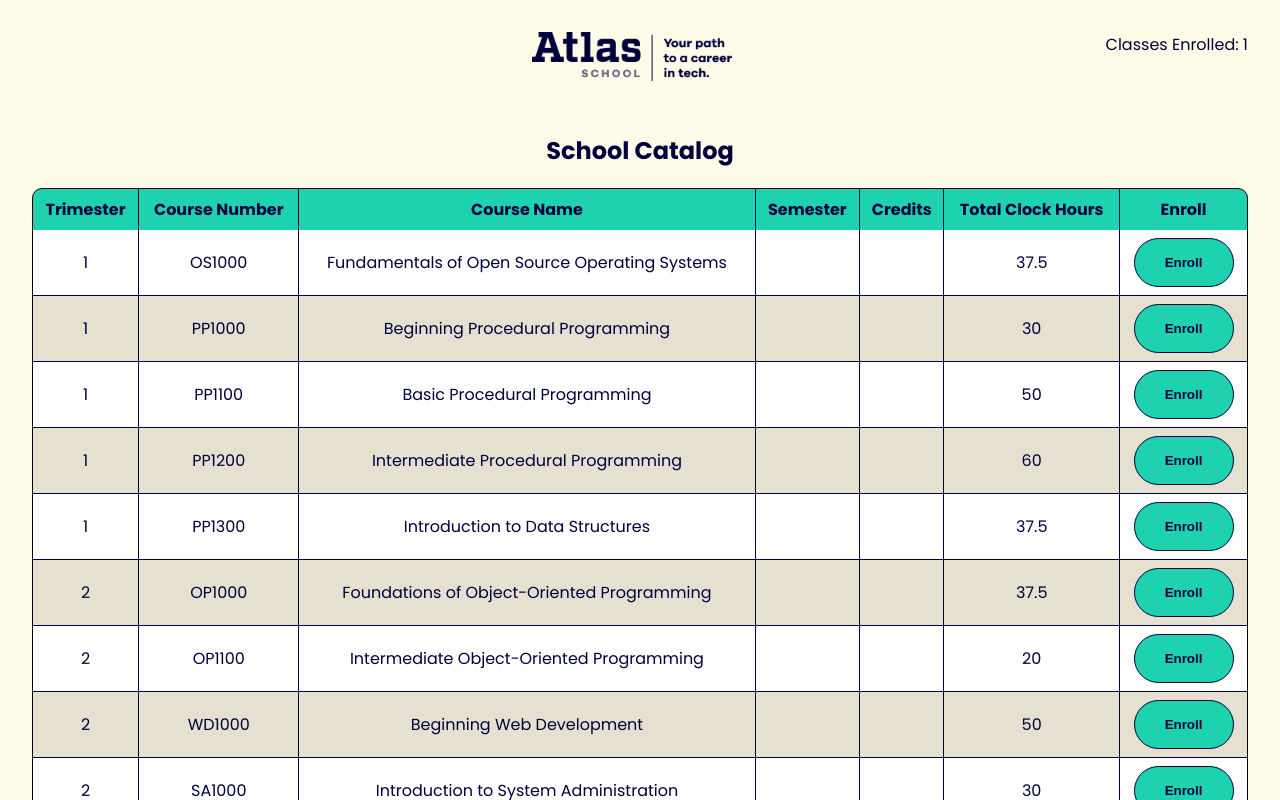
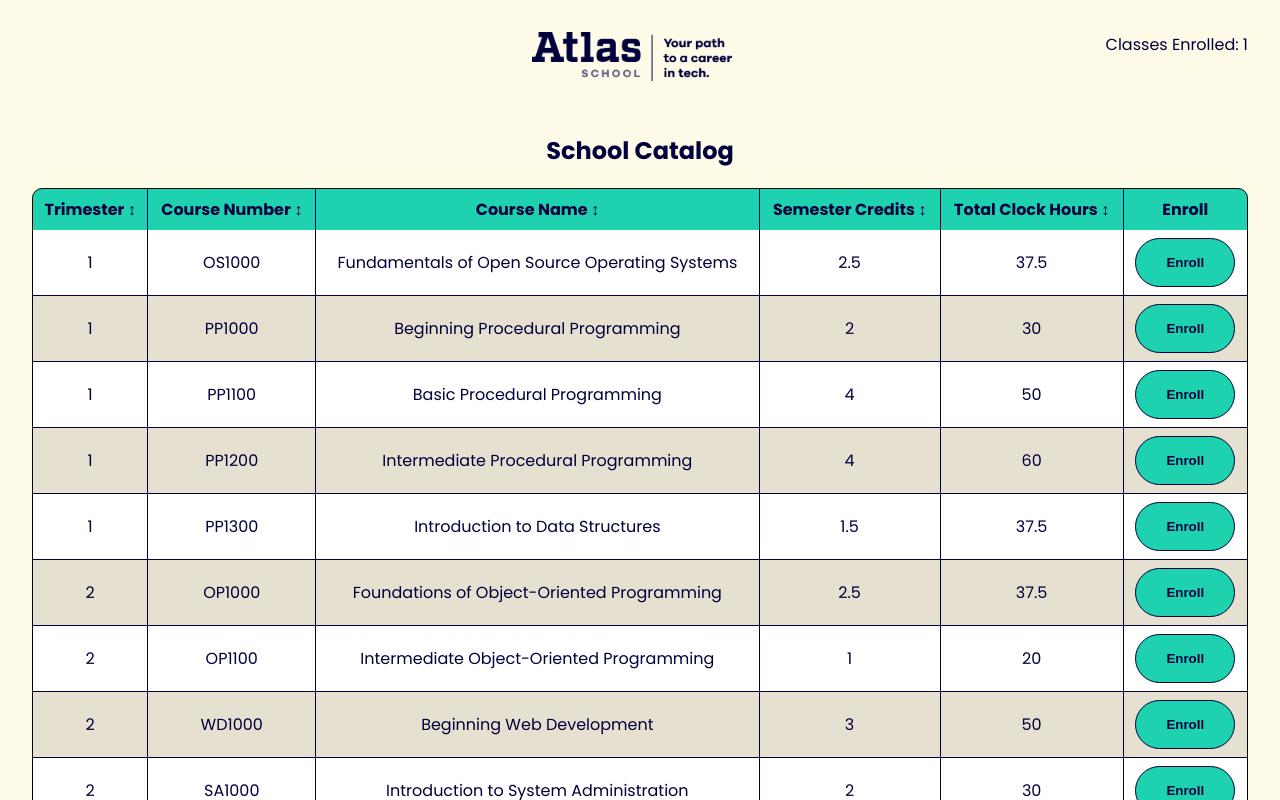
Before and after one commit to JacobGriffith1/atlas-react-state-intro, a React (Vite) app: page / in a window 1280 px wide. Shown: the top 800 px of the page. Built offline with nearby package versions, Linux system fonts and the light colour scheme.

Commit message:
Task 3 complete

```diff
--- a/src/SchoolCatalog.jsx
+++ b/src/SchoolCatalog.jsx
@@ -1,16 +1,13 @@
-import { useEffect, useState } from "react";
+import { useEffect, useMemo, useState } from "react";
 
-/**
- * SchoolCatalog
- *
- * Loads course data from `/api/courses.json`
- * on first render, then renders one row per course.
- * AbortController avoids setting state after unmount.
- */
 export default function SchoolCatalog() {
   const [courses, setCourses] = useState([]);
   const [loading, setLoading] = useState(true);
   const [error, setError] = useState(null);
+
+  // Sorting state
+  const [sortKey, setSortKey] = useState(null); // 'trimester'|'number'|'name'|'credits'|'hours'|null
+  const [sortDir, setSortDir] = useState("asc"); // 'asc' | 'desc'
 
   useEffect(() => {
     const ctrl = new AbortController();
@@ -49,6 +46,80 @@ export default function SchoolCatalog() {
     return () => ctrl.abort(); // Prevent state updates after
   }, []);
 
+  const rows = useMemo(() => {
+    return courses.map((c, idx) => {
+      const trimester = c.trimester ?? "";
+      const number = c.courseNumber ?? "";
+      const name = c.courseName ?? "";
+      const credits = c.semesterCredits ?? "";
+      const hours = c.totalClockHours ?? "";
+      const key = c.id ?? `${String(number)}-${String(trimester)}-${idx}`;
+      return { key, trimester, number, name, credits, hours, _i: idx };
+    });
+  }, [courses]);
+
+  // Natural string compare; numeric if applicable
+  function cmpValues(a, b, numeric) {
+    const isNil = (v) => (v === null) | (v === undefined) || v === "";
+    const an = isNil(a);
+    const bn = isNil(b);
+    if (an && bn) return 0;
+    if (an) return 1; // null/empty last
+    if (bn) return -1;
+
+    if (numeric) {
+      const na =
+        typeof a === "number" ? a : Number(String(a).replace(/[^\d.-]/g, ""));
+      const nb =
+        typeof b === "number" ? b : Number(String(b).replace(/[^\d.-]/g, ""));
+      const aNum = Number.isNaN(na) ? Number.NEGATIVE_INFINITY : na;
+      const bNum = Number.isNaN(nb) ? Number.NEGATIVE_INFINITY : nb;
+      return aNum === bNum ? 0 : aNum < bNum ? -1 : 1;
+    }
+
+    return String(a).localeCompare(String(b), undefined, {
+      numeric: true,
+      sensitivity: "base",
+    });
+  }
+
+  const sortedRows = useMemo(() => {
+    if (!sortKey) return rows;
+    const numericCols = new Set(["credits", "hours"]);
+    const dirMul = sortDir === "asc" ? 1 : -1;
+
+    // copy for immutability + stable sort with index tie-break
+    return [...rows].sort((a, b) => {
+      const primary = cmpValues(
+        a[sortKey],
+        b[sortKey],
+        numericCols.has(sortKey)
+      );
+      if (primary !== 0) return primary * dirMul;
+      return (a._i - b._i) * dirMul;
+    });
+  }, [rows, sortKey, sortDir]);
+
+  function handleSort(col) {
+    if (sortKey === col) {
+      setSortDir((d) => (d === "asc" ? "desc" : "asc"));
+    } else {
+      setSortKey(col);
+      setSortDir("asc");
+    }
+  }
+
+  function headerProps(col) {
+    const active = sortKey === col;
+    const ariaSort = active
+      ? sortDir === "asc"
+        ? "ascending"
+        : "descending"
+      : "none";
+    const arrow = !active ? "↕" : sortDir === "asc" ? "↑" : "↓";
+    return { ariaSort, arrow };
+  }
+
   return (
     <section className="catalog">
       <h1>School Catalog</h1>
@@ -56,12 +127,36 @@ export default function SchoolCatalog() {
       <table>
         <thead>
           <tr>
-            <th>Trimester</th>
-            <th>Course Number</th>
-            <th>Course Name</th>
-            <th>Semester</th>
-            <th>Credits</th>
-            <th>Total Clock Hours</th>
+            <SortableTH
+              label="Trimester"
+              col="trimester"
+              onSort={handleSort}
+              headerProps={headerProps}
+            />
+            <SortableTH
+              label="Course Number"
+              col="number"
+              onSort={handleSort}
+              headerProps={headerProps}
+            />
+            <SortableTH
+              label="Course Name"
+              col="name"
+              onSort={handleSort}
+              headerProps={headerProps}
+            />
+            <SortableTH
+              label="Semester Credits"
+              col="credits"
+              onSort={handleSort}
+              headerProps={headerProps}
+            />
+            <SortableTH
+              label="Total Clock Hours"
+              col="hours"
+              onSort={handleSort}
+              headerProps={headerProps}
+            />
             <th>Enroll</th>
           </tr>
         </thead>
@@ -83,7 +178,7 @@ export default function SchoolCatalog() {
             </tr>
           )}
 
-          {!loading && !error && courses.length === 0 && (
+          {!loading && !error && sortedRows.length === 0 && (
             <tr>
               <td colSpan={7} style={{ textAlign: "center" }}>
                 No courses found.
@@ -93,36 +188,38 @@ export default function SchoolCatalog() {
 
           {!loading &&
             !error &&
-            courses.map((c, idx) => {
-              // Support common naming variations in seed JSON.
-              const trimester = c.trimester ?? c.term ?? "";
-              const courseNumber = c.courseNumber ?? c.number ?? c.code ?? "";
-              const courseName = c.courseName ?? c.name ?? c.title ?? "";
-              const semester = c.semester ?? ""; // Shown if present.
-              const credits = c.credits ?? c.creditHours ?? "";
-              const hours = c.totalClockHours ?? c.clockHours ?? c.hours ?? "";
-
-              const key =
-                c.id ?? `${String(courseNumber)}-${String(trimester)}-${idx}`;
-
-              return (
-                <tr key={key}>
-                  <td>{trimester}</td>
-                  <td>{courseNumber}</td>
-                  <td>{courseName}</td>
-                  <td>{semester}</td>
-                  <td>{credits}</td>
-                  <td>{hours}</td>
+            sortedRows.map((r) => (
+              <tr key={r.key}>
+                <td>{r.trimester}</td>
+                <td>{r.number}</td>
+                <td>{r.name}</td>
+                <td>{r.credits}</td>
+                <td>{r.hours}</td>
                 <td>
                   <button type="button" disabled>
                     Enroll
                   </button>
                 </td>
               </tr>
-              );
-            })}
+            ))}
         </tbody>
       </table>
     </section>
   );
 }
+
+function SortableTH({ label, col, onSort, headerProps }) {
+  const { ariaSort, arrow } = headerProps(col);
+  return (
+    <th aria-sort={ariaSort}>
+      <button
+        type="button"
+        onClick={() => onSort(col)}
+        style={{ all: "unset", cursor: "pointer" }}
+        aria-label={`Sort by ${label} ${ariaSort === "ascending" ? "descending" : "ascending"}`}
+      >
+        {label} <span aria-hidden="true">{arrow}</span>
+      </button>
+    </th>
+  );
+}
```
Lines whose indentation alone changed are shown as unchanged.
